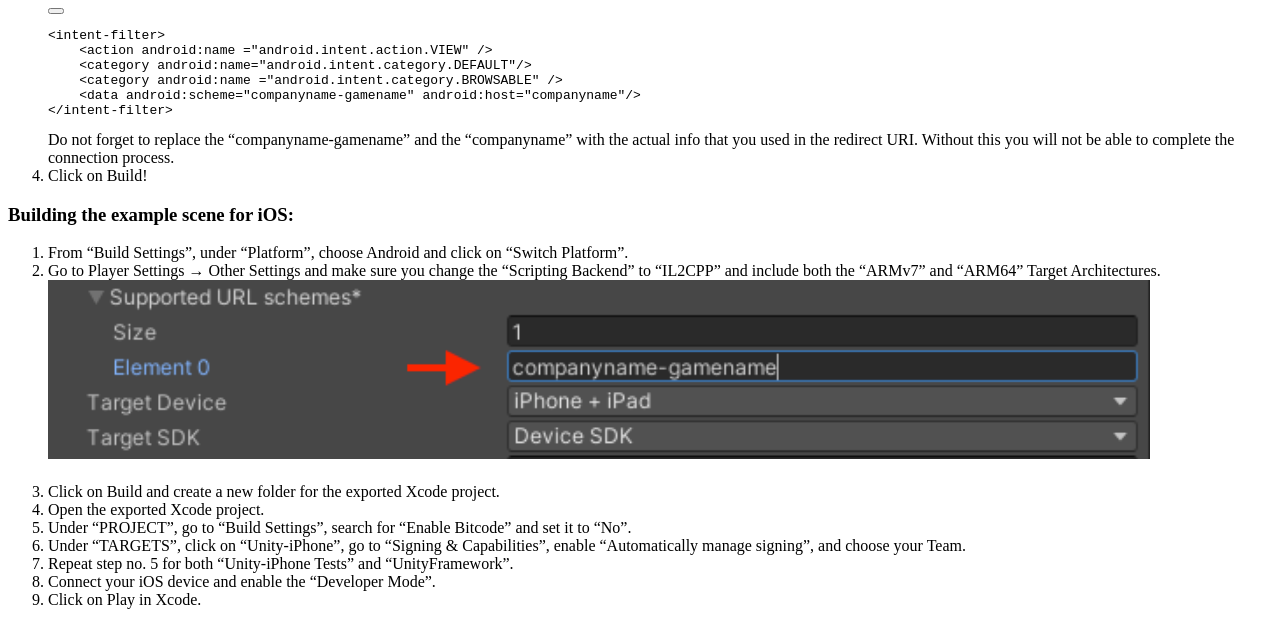
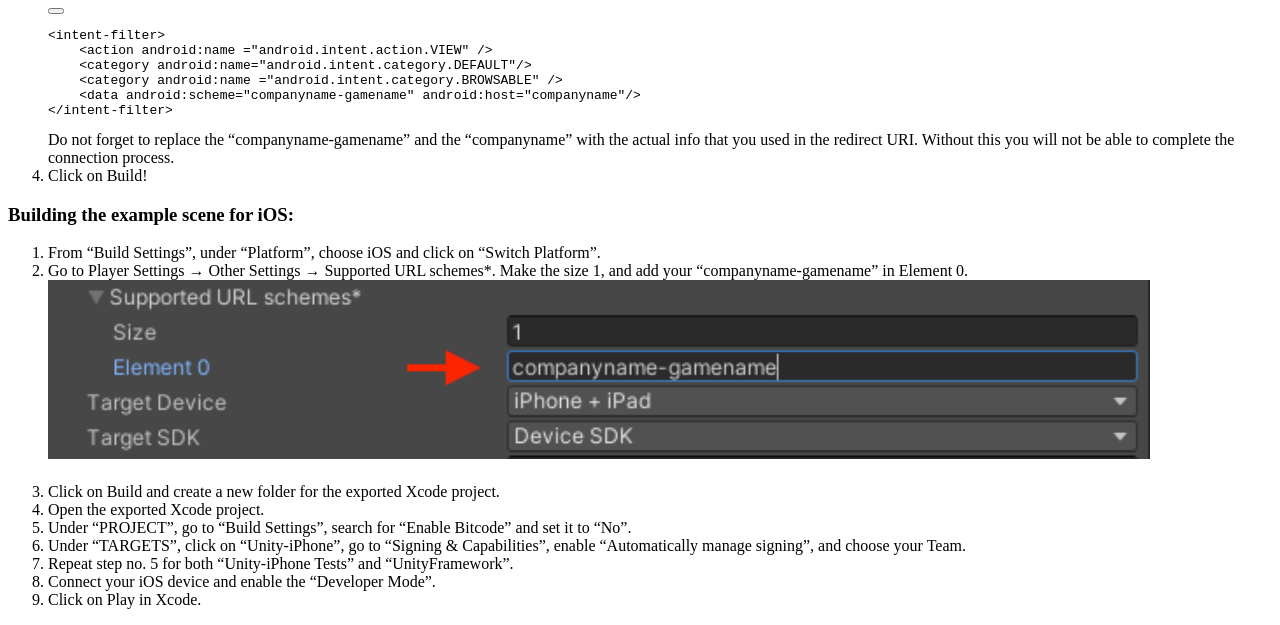
Before and after one commit to Tamatem-Plus/Documentation, a website: page pages/howToTestTheConnection.html in a window 1280 px wide. Shown: the part 3190-3815 px from the top of the page. Drawn offline with Linux system fonts and the light colour scheme; files whose address does not match are found by name.

Commit message:
Text update

```diff
--- a/pages/howToTestTheConnection.html
+++ b/pages/howToTestTheConnection.html
@@ -75,9 +75,9 @@
     <div class="component">
         <h3 class="title">Building the example scene for iOS:</h3>
             <ol>
-                <li class="">From “Build Settings”, under “Platform”, choose Android and click on “Switch Platform”.</li>
-                <li class=""> Go to Player Settings → Other Settings and make sure you change the “Scripting Backend” to “IL2CPP” and include both the “ARMv7”
-                    and “ARM64” Target Architectures.<br>
+                <li class="">From “Build Settings”, under “Platform”, choose iOS and click on “Switch Platform”.</li>
+                <li class=""> Go to Player Settings → Other Settings → Supported URL schemes*. Make the size 1, and add your “companyname-gamename” in
+                    Element 0.<br>
                     <img src="images/PlayerSettingsiOSV1.1.0.png" alt="" style="width: 90%; margin-bottom: 20px;">
                 </li>
                 <li class="">Click on Build and create a new folder for the exported Xcode project.</li>
```
